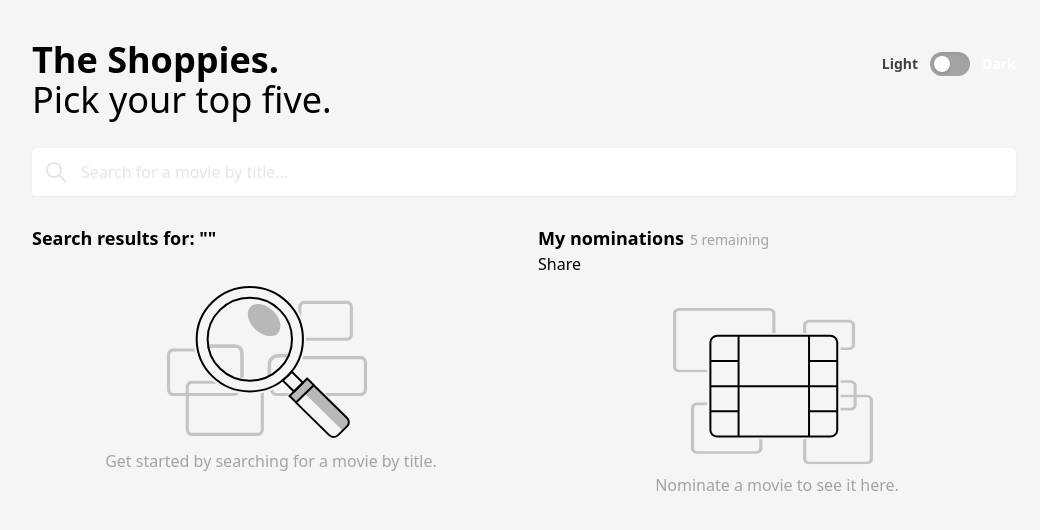
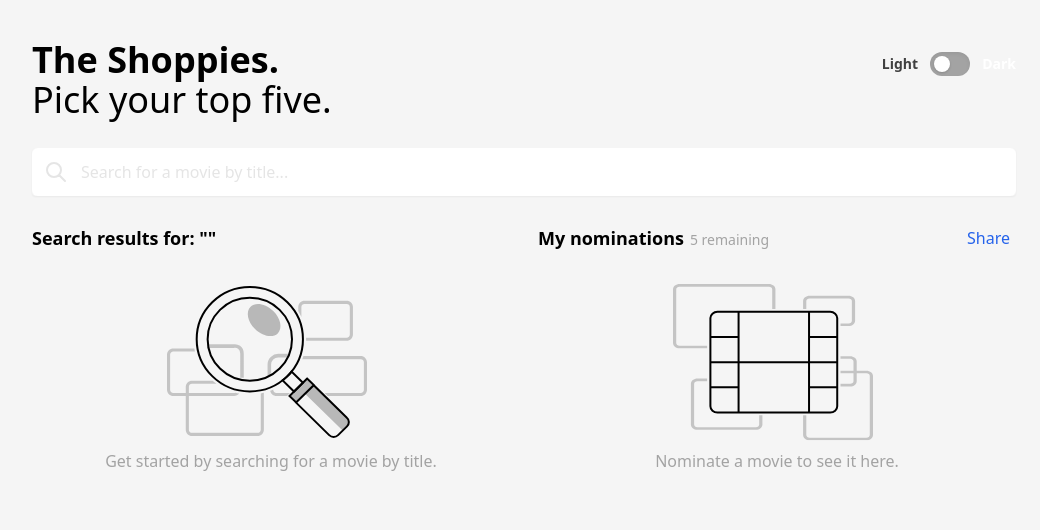
Before and after one commit to mattfrances/ShopifyWebChallenge2021, a React (Create React App) app: page / in a window 1280 px wide. Shown: the top 530 px of the page, without its empty margins (116-1156 px from the left). Built offline with nearby package versions, Linux system fonts and the light colour scheme; what tailwindcss-truncate-multiline would draw is missing.

Commit message:
improved share button styling

```diff
--- a/src/components/NominationList.js
+++ b/src/components/NominationList.js
@@ -18,13 +18,20 @@ const NominationList = ({ nominated, removeNomination }) => {
 
   return (
     <div className="w-full md:w-1/2">
+      <div className="flex justify-between">
         <h2 className="text-lg font-bold dark:text-white">
           My nominations
           <span className="ml-1.5 text-sm text-gray-400 font-normal">{`${
             5 - nominated.length
           } remaining`}</span>
         </h2>
-      <button onClick={() => handleShareNominations()}>Share</button>
+        <button
+          className="rounded px-1.5 py-0.5 text-blue-600 hover:text-blue-500 focus:outline-none"
+          onClick={() => handleShareNominations()}
+        >
+          Share
+        </button>
+      </div>
       {nominated.length === 0 && (
         <MovieEmptyState message={'Nominate a movie to see it here.'} />
       )}
```
Lines whose indentation alone changed are shown as unchanged.
